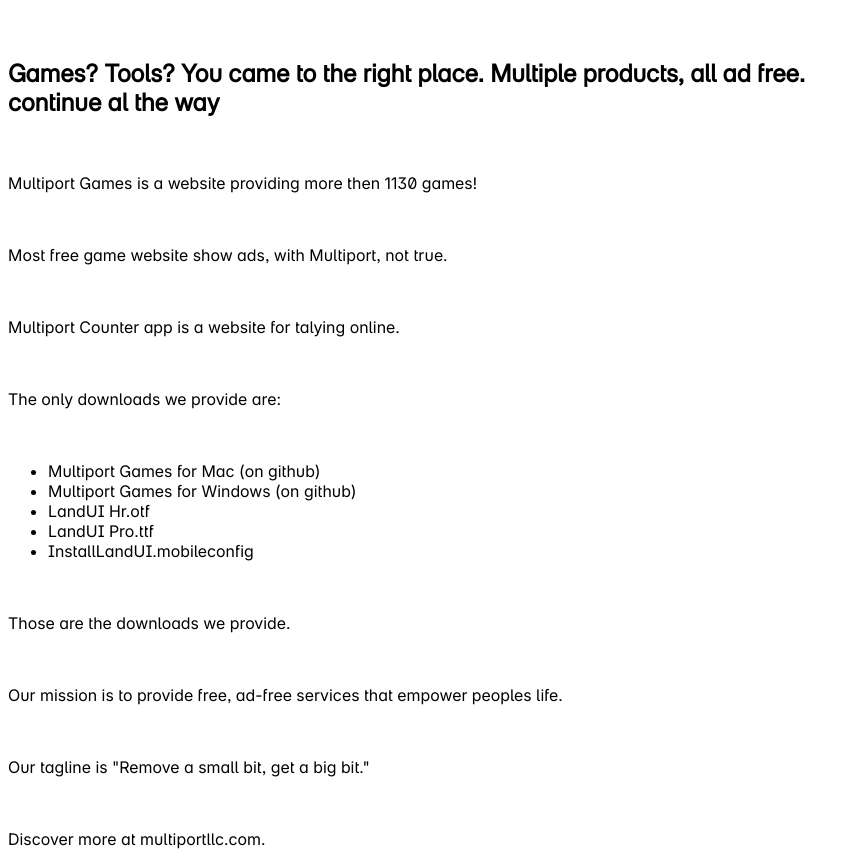
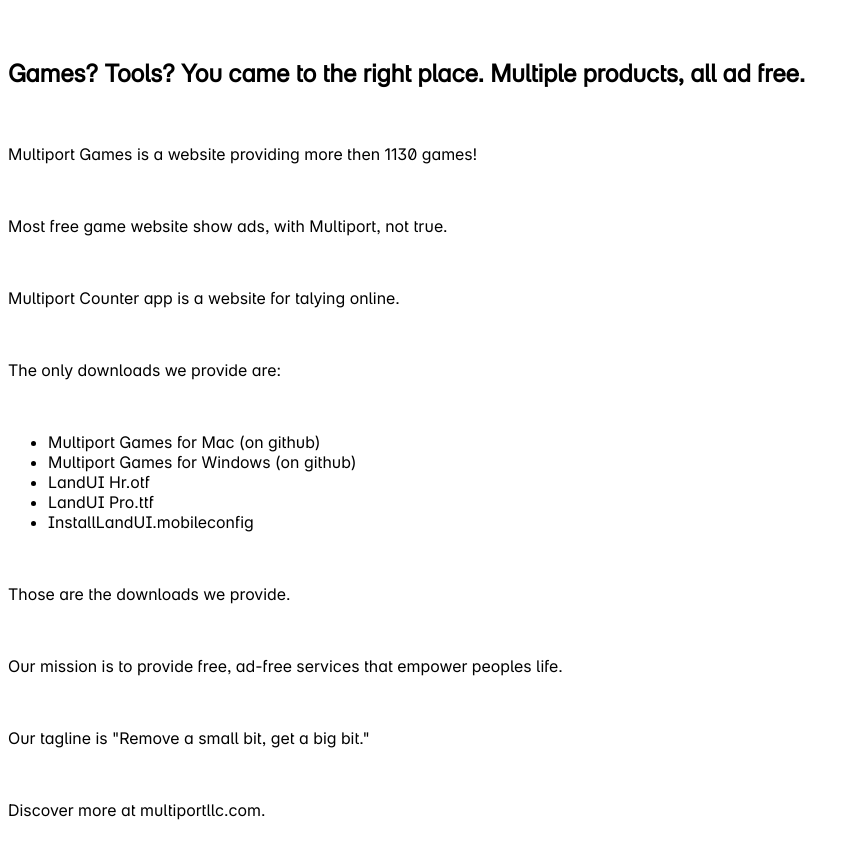
Before and after one commit to multiporttm/Multiporttm.github.io, a plain HTML site: page index.html in a window 1280 px wide. Shown: the part 63-928 px from the top of the page, without its empty margins (0-860 px from the left). After the commit the page ends 899 px from the top, so only its background shows below. Drawn offline with Linux system fonts and the light colour scheme.

Commit message:
Fix HTML heading formatting in index.html

```diff
--- a/index.html
+++ b/index.html
@@ -11,7 +11,7 @@
 
   <h1>What is Multiport?</h1>
   <br>
-  <h2>Games? Tools? You came to the right place. Multiple products, all ad free.<br>continue al the way</h2>
+  <h2>Games? Tools? You came to the right place. Multiple products, all ad free.</h2>
   <br>
   <p>Multiport Games is a website providing more then 1130 games!</p>
   <br>
```
